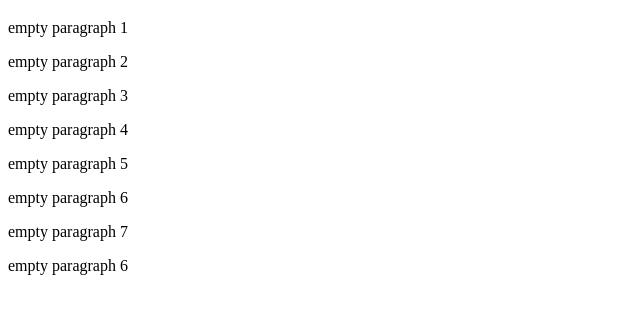
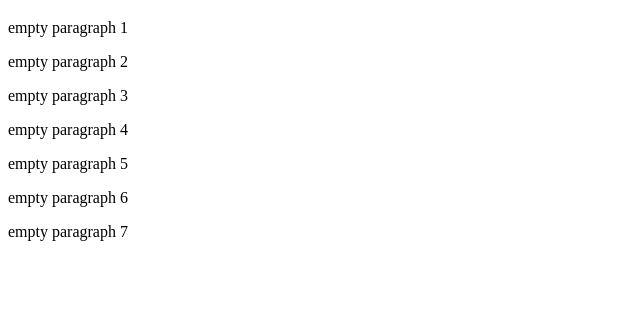
Before and after one commit to tkretiv/bookstore, a plain HTML site: page index.html in a window 1280 px wide. Shown: the part 61-374 px from the top of the page, without its empty margins (0-640 px from the left). Drawn offline with Linux system fonts and the light colour scheme.

Commit message:
removed paragraph

```diff
--- a/index.html
+++ b/index.html
@@ -12,6 +12,5 @@
 	<p>empty paragraph 5</p>
 	<p>empty paragraph 6</p>
 	<p>empty paragraph 7</p>
-	<p>empty paragraph 6</p>
 <body>
 </html>
```
